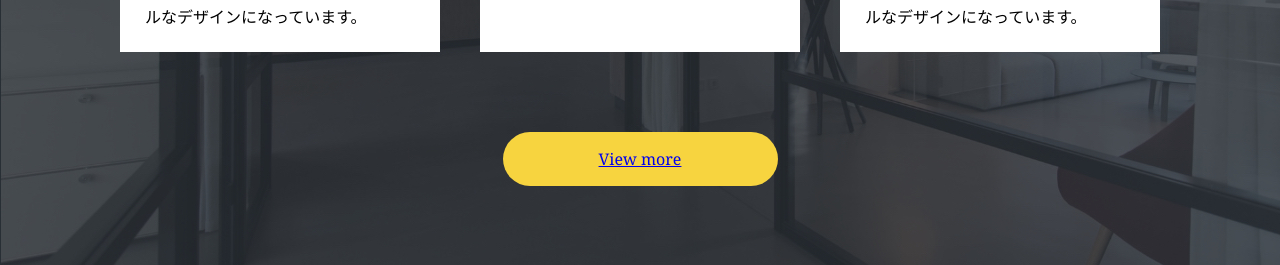
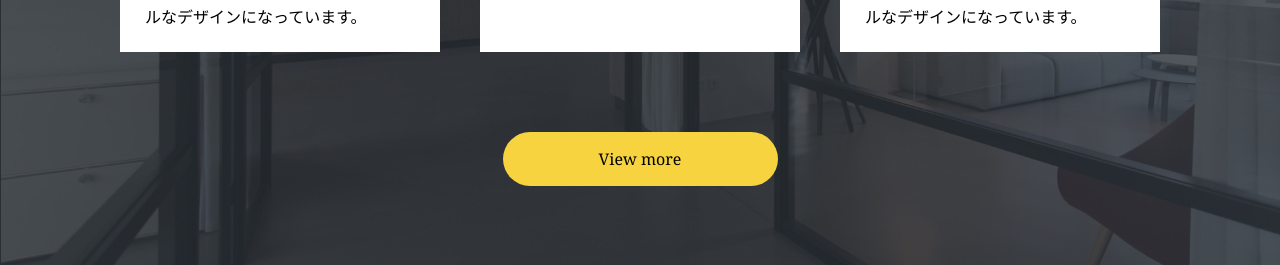
Before and after one commit to shi-yusuke/portfolio, a plain HTML site: page design_for_smile/index.html in a window 1280 px wide. Shown: the part 2200-2465 px from the top of the page. Drawn offline with nearby package versions, Linux system fonts and the light colour scheme.

Commit message:
ボタン修正

```diff
--- a/design_for_smile/style.css
+++ b/design_for_smile/style.css
@@ -27,6 +27,8 @@ img{
 	background-color: #fff;
 	min-width: 235px;
 	margin: 0 auto;
+	color: #000;
+	text-decoration: none;
 }
 
 .btn:hover{
```
